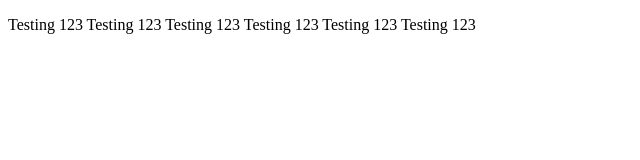
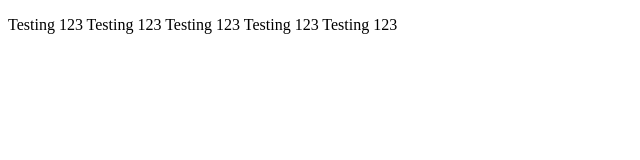
Before and after one commit to jermainehunter/githubpagesdemo, a plain HTML site: page index.html in a window 1280 px wide. Shown: the whole page, without its empty margins (0-640 px from the left). Drawn offline with Linux system fonts and the light colour scheme.

Commit message:
made some changes to text

```diff
--- a/index.html
+++ b/index.html
@@ -7,6 +7,6 @@
     <title>Hello</title>
 </head>
 <body>
-    <p style="color:black;">Testing 123 Testing 123 Testing 123 Testing 123 Testing 123 Testing 123</p>
+    <p style="color:black;">Testing 123  Testing 123 Testing 123 Testing 123 Testing 123</p>
 </body>
 </html>
```
